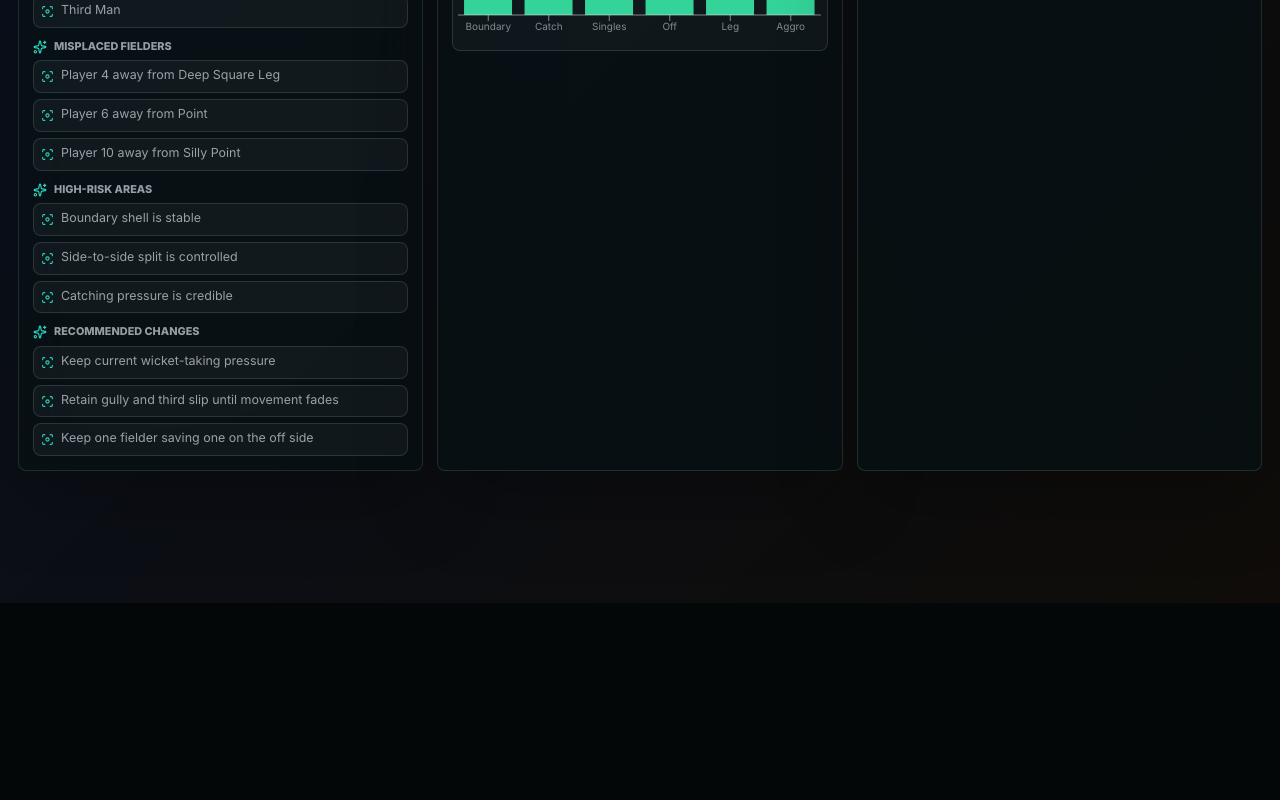
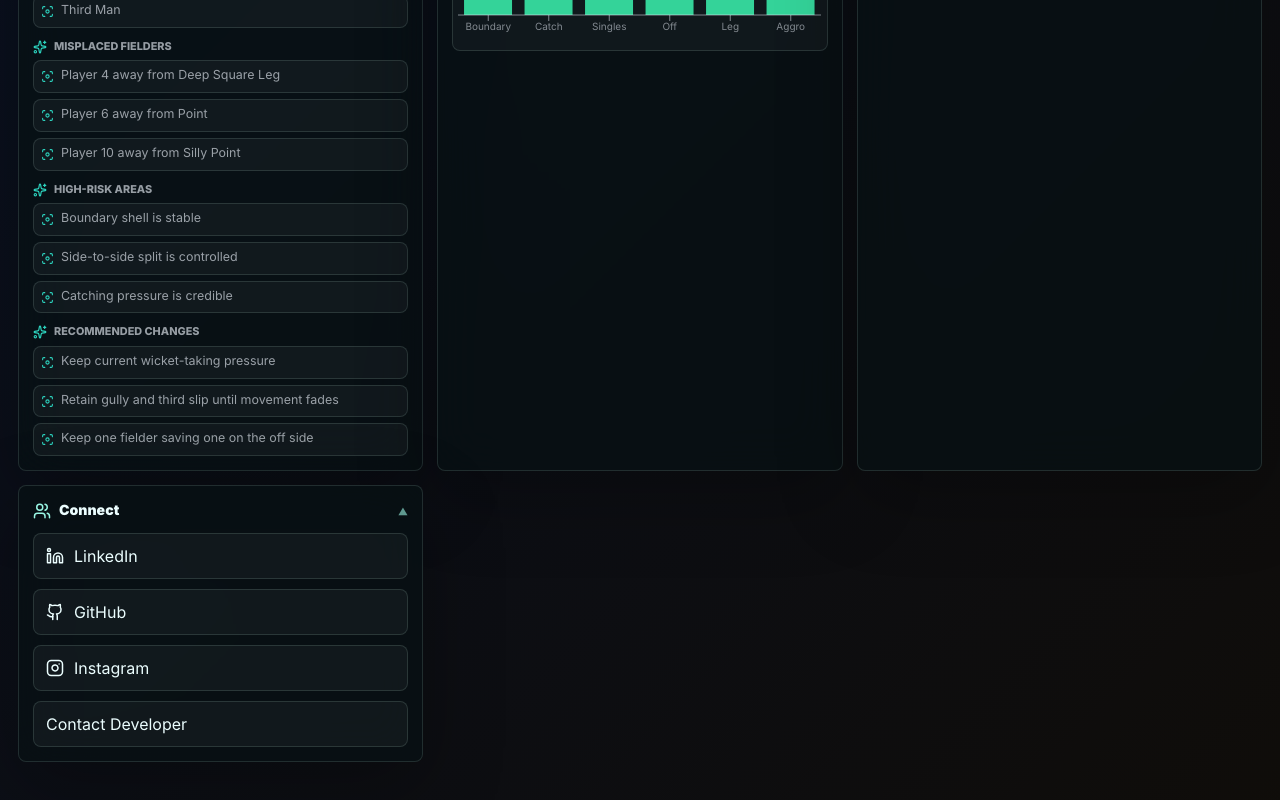
Before and after one commit to Sagar264offici/Cricket_Field_Simulation, a React (Vite) app: page / in a window 1280 px wide. Shown: the part 1973-2773 px from the top of the page. Before the commit the page ends 2576 px from the top, so only its background shows below. Built offline with nearby package versions, Linux system fonts and the light colour scheme.

Commit message:
Dev Details added

```diff
--- a/src/App.tsx
+++ b/src/App.tsx
@@ -11,10 +11,13 @@ import {
     Download,
     FileDown,
     Focus,
+    Github,
     HelpCircle,
     History,
     Import,
+    Instagram,
     Layers3,
+    Linkedin,
     Lock,
     Maximize2,
     Mic,
@@ -2011,6 +2014,44 @@ function App() {
               ))}
             </div>
           </Panel>
+
+          <Panel title="Connect" icon={<Users size={18} />}>
+            <div className="contact-links">
+              <a
+                className="contact-link"
+                href="https://www.linkedin.com/in/sagarakanoone/"
+                target="_blank"
+                rel="noreferrer noopener"
+              >
+                <Linkedin size={18} />
+                <span>LinkedIn</span>
+              </a>
+              <a
+                className="contact-link"
+                href="https://github.com/Sagar264offici/"
+                target="_blank"
+                rel="noreferrer noopener"
+              >
+                <Github size={18} />
+                <span>GitHub</span>
+              </a>
+              <a
+                className="contact-link"
+                href="https://instagram.com/multiverse.sagar"
+                target="_blank"
+                rel="noreferrer noopener"
+              >
+                <Instagram size={18} />
+                <span>Instagram</span>
+              </a>
+              <a
+                className="contact-link"
+                href="mailto:nooneisusingthismail@gmail.com"
+              >
+                <span>Contact Developer</span>
+              </a>
+            </div>
+          </Panel>
         </aside>
       </div>
 
--- a/src/styles.css
+++ b/src/styles.css
@@ -749,6 +749,39 @@ h1 {
   font-size: 0.86rem;
 }
 
+.contact-links {
+  display: grid;
+  gap: 10px;
+}
+
+.contact-link {
+  display: inline-flex;
+  align-items: center;
+  gap: 10px;
+  width: 100%;
+  padding: 10px 12px;
+  border: 1px solid var(--line);
+  border-radius: 8px;
+  background: rgba(255, 255, 255, 0.04);
+  color: var(--text);
+  text-decoration: none;
+  transition:
+    transform 180ms ease,
+    background 180ms ease,
+    border-color 180ms ease;
+}
+
+.contact-link:hover,
+.contact-link:focus-visible {
+  background: rgba(45, 212, 191, 0.12);
+  border-color: rgba(45, 212, 191, 0.38);
+  transform: translateY(-1px);
+}
+
+.contact-link svg {
+  flex-shrink: 0;
+}
+
 .positive {
   color: #86efac;
 }
```
